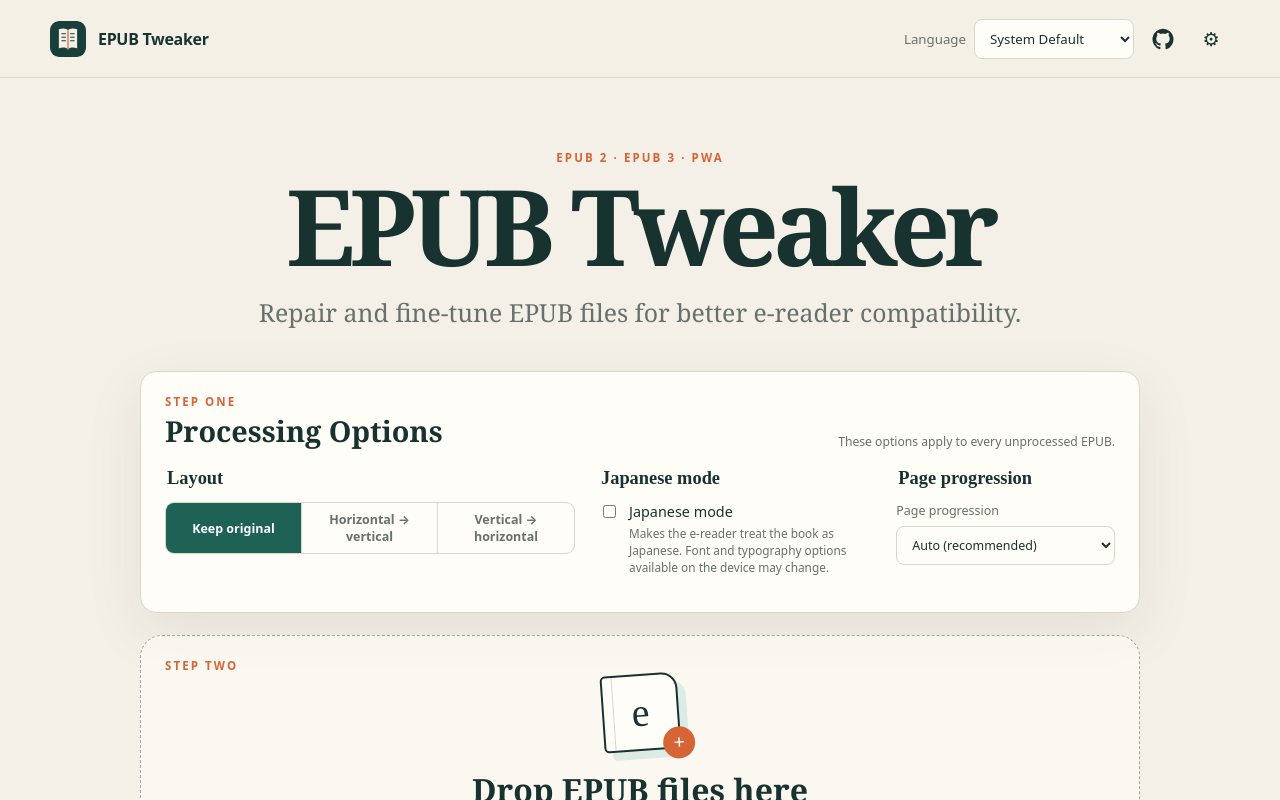
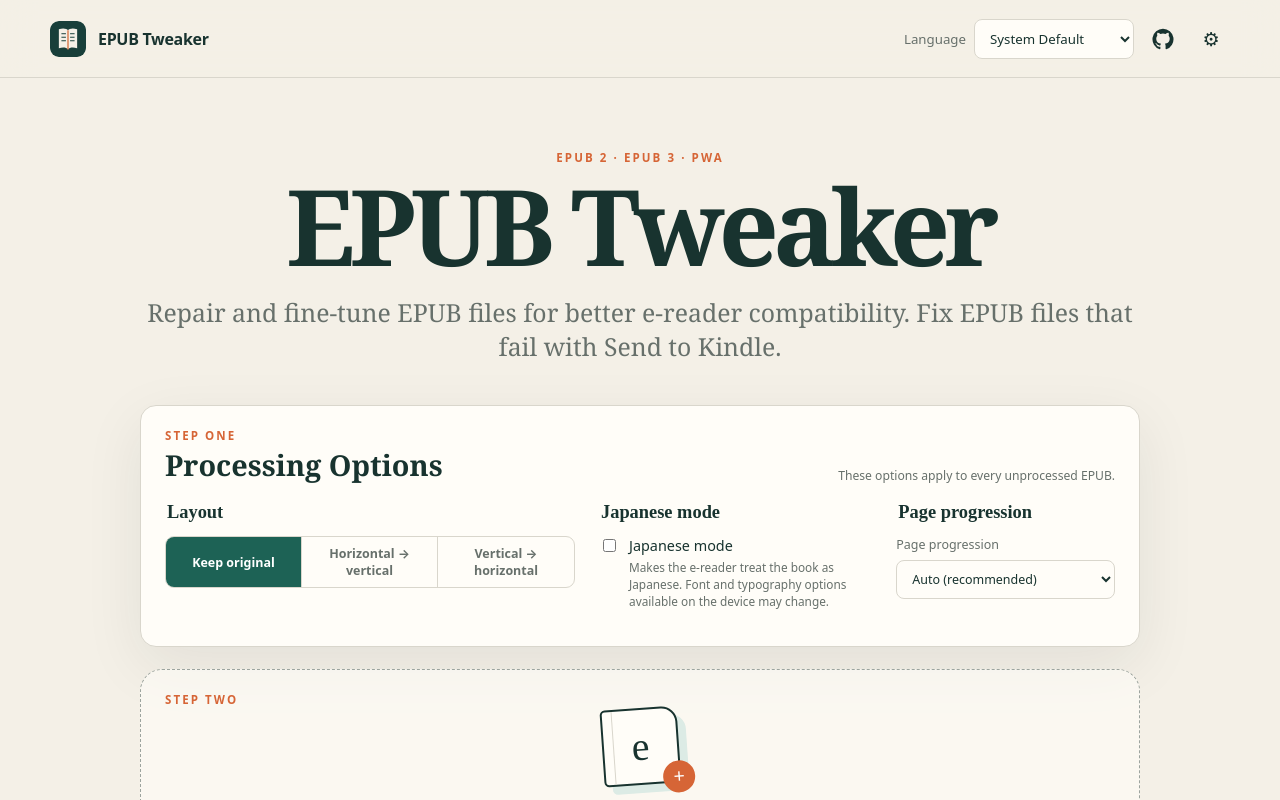
Before and after one commit to haohailong/EPUB-Tweaker, a React (Vite) app: page / in a window 1280 px wide. Shown: the top 800 px of the page. Built offline with nearby package versions, Linux system fonts and the light colour scheme.

Commit message:
Expand Send to Kindle tagline

```diff
--- a/src/i18n.ts
+++ b/src/i18n.ts
@@ -1,7 +1,7 @@
 import type { Language, ResolvedLanguage } from './types';
 
 const en = {
-  tagline: 'Repair and fine-tune EPUB files for better e-reader compatibility.',
+  tagline: 'Repair and fine-tune EPUB files for better e-reader compatibility. Fix EPUB files that fail with Send to Kindle.',
   language: 'Language', system: 'System Default', english: 'English', traditional: '繁體中文', simplified: '简体中文', sourceCode: 'View source on GitHub',
   stepOne: 'Step One', stepTwo: 'Step Two', stepThree: 'Step Three',
   drop: 'Drop EPUB files here', choose: 'Choose Files', dropHint: 'or use the button below', privacy: 'Files are processed on this device. Nothing is uploaded.',
@@ -26,7 +26,7 @@
 };
 
 const zhHant: typeof en = {
-  tagline: '修復並微調 EPUB，提升電子閱讀器相容性。',
+  tagline: '修復並微調 EPUB，提升電子閱讀器相容性。修復無法透過 Send to Kindle 傳送的 EPUB 檔案。',
   language: '語言', system: '跟隨系統', english: 'English', traditional: '繁體中文', simplified: '简体中文', sourceCode: '在 GitHub 查看原始碼',
   stepOne: '第一步', stepTwo: '第二步', stepThree: '第三步',
   drop: '將 EPUB 檔案拖到這裡', choose: '選擇檔案', dropHint: '或使用下方按鈕', privacy: '檔案只在此裝置上處理，不會上傳。',
@@ -51,7 +51,7 @@
 };
 
 const zhHans: typeof en = {
-  tagline: '修复并微调 EPUB，提升电子阅读器兼容性。',
+  tagline: '修复并微调 EPUB，提升电子阅读器兼容性。修复无法通过 Send to Kindle 发送的 EPUB 文件。',
   language: '语言', system: '跟随系统', english: 'English', traditional: '繁體中文', simplified: '简体中文', sourceCode: '在 GitHub 查看源代码',
   stepOne: '第一步', stepTwo: '第二步', stepThree: '第三步',
   drop: '将 EPUB 文件拖到这里', choose: '选择文件', dropHint: '或使用下方按钮', privacy: '文件只在此设备上处理，不会上传。',
```
